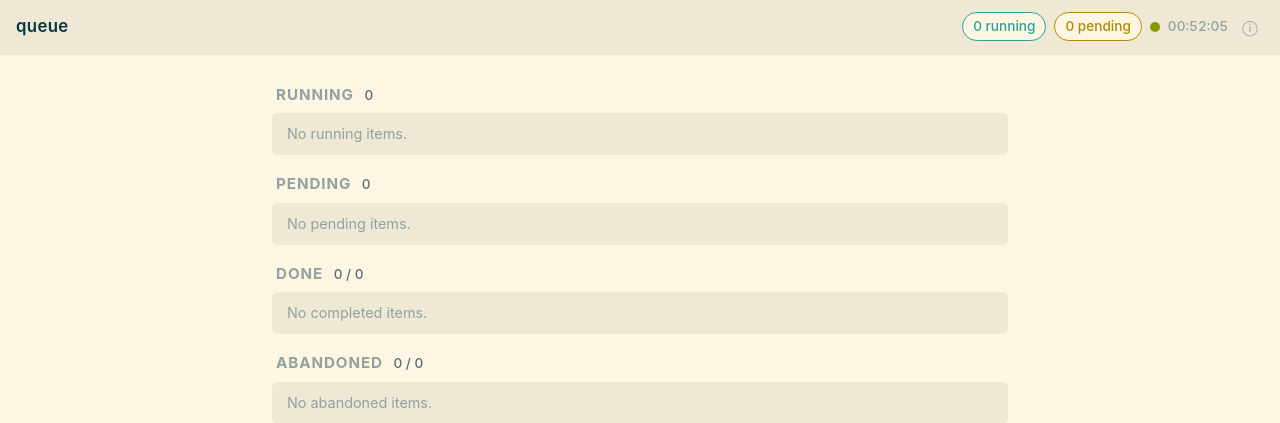
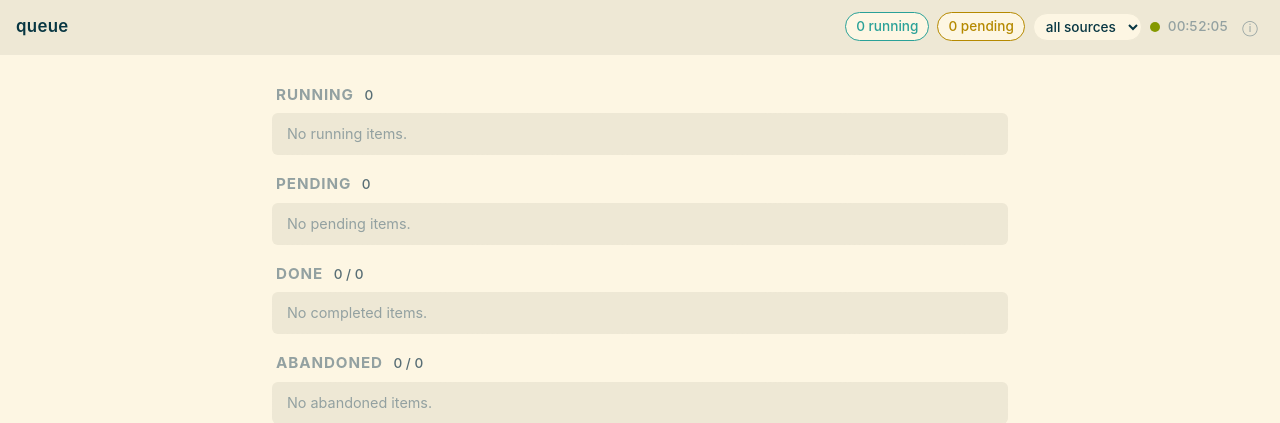
Before and after one commit to hndrewaall/claude-watch, a Flask app: page / in a window 1280 px wide. Shown: the top 423 px of the page. Run offline with Flask 3, Linux system fonts and the light colour scheme; some libraries are stand-ins or nearby versions.

Commit message:
queue-minisite: add source-filter dropdown fed by global distinct created_by
The topbar had no source-filter dropdown at all, so the operator saw
"no sources" — there was no global distinct-source query to feed one.

Add a `sources` list to the render payload: the distinct `created_by`
producers (main-loop, workload, ...) across EVERY queue item (all
sections), not a per-section facet. Render a topbar <select> from it
(server-side first paint + rebuilt each refresh tick so new producers
appear). Filtering is client-side via a `filtered-out` class; the
selected value survives the morphdom merge. Adds .sr-only + .source-filter
styling and test_source_filter.py covering the distinct/sorted/empty
contract on /api/queue and the home render.

```diff
--- a/queue-minisite/app.py
+++ b/queue-minisite/app.py
@@ -807,12 +807,33 @@ def _render_payload() -> dict[str, Any]:
     # "running"/"pending" for visibility.
     starting_count = sum(1 for r in running if r.get("is_starting"))
 
+    # Source filter universe — the distinct ``created_by`` values across
+    # EVERY item in the queue (running + pending + blocked + done +
+    # abandoned), NOT just the items in one visible section. ``created_by``
+    # is the "source" of a queue item: who enqueued it (`main-loop`,
+    # `workload`, or any future producer). The topbar source dropdown is
+    # populated from this so it lists every real producer regardless of
+    # which sections happen to be non-empty right now. Empty / missing
+    # ``created_by`` is dropped (renders as the implicit "all" option).
+    #
+    # Derived from the GLOBAL item list (not a per-section facet): the old
+    # dropdown showed nothing because no global distinct-source query
+    # existed to feed it.
+    sources = sorted(
+        {
+            (it.get("created_by") or "").strip()
+            for it in items
+            if isinstance(it, dict) and (it.get("created_by") or "").strip()
+        }
+    )
+
     return {
         "running": running,
         "blocked": blocked,
         "pending": pending,
         "done_recent": done_recent,
         "abandoned_recent": abandoned_recent,
+        "sources": sources,
         "totals": {
             "running": len(running),
             "blocked": len(blocked),
--- a/queue-minisite/static/refresh.js
+++ b/queue-minisite/static/refresh.js
@@ -65,6 +65,63 @@
       .replace(/</g, '&lt;')
       .replace(/>/g, '&gt;');
   }
+
+  // ---------------------------------------------------------------------
+  // Source filter — filters the visible queue cards by their producer
+  // (the queue item's `created_by`: `main-loop`, `workload`, …). The
+  // dropdown is populated from `state.sources`, the GLOBAL distinct
+  // `created_by` set computed server-side over EVERY queue item — NOT a
+  // per-section facet. Before this fix there was no source dropdown at
+  // all (it "showed nothing"); the fix adds one fed by real queue data.
+  //
+  // Filtering is purely client-side (show/hide cards via the `filtered-out`
+  // class) so it composes cleanly with the morphdom refresh: each tick
+  // rebuilds the cards + the dropdown options, then re-applies the active
+  // selection. The selected value survives the merge via onBeforeElUpdated.
+  // ---------------------------------------------------------------------
+  const SOURCE_FILTER_ID = 'source-filter';
+
+  function buildSourceFilterHTML(sources) {
+    const opts = ['<option value="">all sources</option>']
+      .concat((sources || []).map(
+        (s) => `<option value="${attr(s)}">${esc(s)}</option>`
+      ))
+      .join('');
+    return (
+      `<label class="source-filter-label" for="${SOURCE_FILTER_ID}">` +
+      `<span class="sr-only">Filter by source</span>` +
+      `<select id="${SOURCE_FILTER_ID}" class="source-filter" ` +
+        `aria-label="Filter queue items by source (created_by)" ` +
+        `title="Filter items by source (who enqueued them)">${opts}</select>` +
+      `</label>`
+    );
+  }
+
+  function getSourceFilterValue() {
+    const sel = document.getElementById(SOURCE_FILTER_ID);
+    return sel ? (sel.value || '') : '';
+  }
+
+  function applySourceFilter() {
+    const want = getSourceFilterValue();
+    const cards = document.querySelectorAll('#queue-root .item');
+    cards.forEach((card) => {
+      if (!want) {
+        card.classList.remove('filtered-out');
+        return;
+      }
+      const by = card.getAttribute('data-created-by') || '';
+      card.classList.toggle('filtered-out', by !== want);
+    });
+  }
+
+  // Delegated change handler — the <select> is rebuilt every tick, so we
+  // bind on document rather than the (replaceable) element itself.
+  document.addEventListener('change', (e) => {
+    if (e.target && e.target.id === SOURCE_FILTER_ID) {
+      applySourceFilter();
+    }
+  });
 
   // ---------------------------------------------------------------------
   // Section renderers — mirror templates/index.html block-for-block.
@@ -163,7 +220,7 @@
     }
 
     return (
-      `<article class="${cardClasses}" data-queue-id="${attr(it.id)}" data-queue-status="running" data-queue-starting="${startingFlag}" data-queue-summary="${attr(it.summary)}" data-queue-description="${attr(it.description)}" data-agent-id="${attr(owner.agent_id || '')}"${workloadAttr} ${logModeAttr}>` +
+      `<article class="${cardClasses}" data-queue-id="${attr(it.id)}" data-queue-status="running" data-created-by="${attr(it.created_by || '')}" data-queue-starting="${startingFlag}" data-queue-summary="${attr(it.summary)}" data-queue-description="${attr(it.description)}" data-agent-id="${attr(owner.agent_id || '')}"${workloadAttr} ${logModeAttr}>` +
       `<header class="item-head">${head}</header>` +
       `<p class="summary">${esc(it.summary)}</p>` +
       `<div class="age">${ageBlock}</div>` +
@@ -221,7 +278,7 @@
     }
 
     return (
-      `<article id="queue-${attr(it.id)}" class="item state-blocked" data-queue-id="${attr(it.id)}" data-queue-status="blocked" data-queue-summary="${attr(it.summary)}" data-queue-description="${attr(it.description)}">` +
+      `<article id="queue-${attr(it.id)}" class="item state-blocked" data-queue-id="${attr(it.id)}" data-queue-status="blocked" data-created-by="${attr(it.created_by || '')}" data-queue-summary="${attr(it.summary)}" data-queue-description="${attr(it.description)}">` +
       `<header class="item-head">${head}</header>` +
       `<p class="summary">${esc(it.summary)}</p>` +
       reasonHtml +
@@ -296,7 +353,7 @@
     }
 
     return (
-      `<article id="queue-${attr(it.id)}" class="${cardClasses}" draggable="true" data-queue-id="${attr(it.id)}" data-queue-status="pending" data-queue-summary="${attr(it.summary)}" title="Drag onto another item to set as dependency">` +
+      `<article id="queue-${attr(it.id)}" class="${cardClasses}" draggable="true" data-queue-id="${attr(it.id)}" data-queue-status="pending" data-created-by="${attr(it.created_by || '')}" data-queue-summary="${attr(it.summary)}" title="Drag onto another item to set as dependency">` +
       `<header class="item-head">${head}</header>` +
       `<p class="summary">${esc(it.summary)}</p>` +
       `<div class="age">${ageBlock}</div>` +
@@ -349,7 +406,7 @@
     }
 
     return (
-      `<article class="${cardClasses}" data-queue-id="${attr(it.id)}" data-queue-status="${attr(status)}" data-queue-summary="${attr(it.summary)}" data-queue-description="${attr(it.description)}" ${archiveAttr}>` +
+      `<article class="${cardClasses}" data-queue-id="${attr(it.id)}" data-queue-status="${attr(status)}" data-created-by="${attr(it.created_by || '')}" data-queue-summary="${attr(it.summary)}" data-queue-description="${attr(it.description)}" ${archiveAttr}>` +
       `<header class="item-head">${head}</header>` +
       `<p class="summary">${esc(it.summary)}</p>` +
       reasonHtml +
@@ -495,6 +552,14 @@
     if (orphanCount) {
       html += `<span class="count count-orphan" title="running items with no live owner">${esc(orphanCount)} orphan</span>`;
     }
+    // Source filter dropdown. MUST be rendered here too (not just in the
+    // Jinja template): mergeTopbarMeta rebuilds #topbar-meta every tick,
+    // so omitting it would let morphdom discard the server-rendered
+    // <select> on the first tick — the same class of bug as the dropped
+    // BLOCKED section (q-2026-05-20-db66). The selected value is
+    // preserved across the merge by onBeforeElUpdated. Options are
+    // rebuilt from state.sources (the global distinct created_by set).
+    html += buildSourceFilterHTML(state.sources || []);
     html += `<span class="dot ${errorTxt ? 'dot-err' : 'dot-ok'}" title="${errorTxt ? 'fetch error' : 'live'}"></span>`;
     const tsAttrs = fetchedAt
       ? ` data-local-time-iso="${attr(fetchedAt)}" data-local-time-fmt="time" data-local-time-tooltip`
@@ -570,6 +635,16 @@
     // Preserve focused input/textarea state — value + focus.
     if ((fromEl.tagName === 'INPUT' || fromEl.tagName === 'TEXTAREA') &&
         document.activeElement === fromEl) {
+      toEl.value = fromEl.value;
+    }
+
+    // Preserve the source-filter selection across the tick. The dropdown
+    // is rebuilt every refresh (options can change as new producers
+    // enqueue items), but the user's chosen value must persist. Copy the
+    // live value onto the freshly-built <select> BEFORE morphdom diffs
+    // them; if the previously-selected source is no longer an option,
+    // the assignment is a no-op and the select falls back to "all".
+    if (fromEl.tagName === 'SELECT' && fromEl.id === SOURCE_FILTER_ID) {
       toEl.value = fromEl.value;
     }
 
@@ -665,6 +740,11 @@
       mergeQueueRoot(j);
       mergeTopbarMeta(j);
 
+      // Re-apply the active source filter to the freshly-merged cards.
+      // New/changed cards default to visible; this hides any that don't
+      // match the current selection.
+      applySourceFilter();
+
       // Update the cache-age value inside the (skipped) info-dropdown so
       // it stays live without re-rendering the whole subtree.
       const cacheAgeEl = document.querySelector('.cache-age');
@@ -696,6 +776,9 @@
   window.__queueRefresh = {
     buildQueueDOM,
     buildTopbarMetaDOM,
+    buildSourceFilterHTML,
+    applySourceFilter,
+    getSourceFilterValue,
     mergeQueueRoot,
     mergeTopbarMeta,
     onBeforeElUpdated,
--- a/queue-minisite/static/style.css
+++ b/queue-minisite/static/style.css
@@ -146,6 +146,45 @@ main {
 .dot-ok  { background: var(--ok); }
 .dot-err { background: var(--critical); }
 
+/* ------- source filter dropdown (topbar) ------- */
+.source-filter-label {
+  display: inline-flex;
+  align-items: center;
+}
+.source-filter {
+  padding: 3px 8px;
+  border-radius: 999px;
+  background: var(--bg);
+  border: 1px solid var(--line);
+  color: var(--fg-emph);
+  font: inherit;
+  min-height: 28px;
+  cursor: pointer;
+}
+.source-filter:focus-visible {
+  outline: 2px solid var(--running);
+  outline-offset: 1px;
+}
+
+/* Visually-hidden but screen-reader-accessible (no prior .sr-only). */
+.sr-only {
+  position: absolute;
+  width: 1px;
+  height: 1px;
+  padding: 0;
+  margin: -1px;
+  overflow: hidden;
+  clip: rect(0, 0, 0, 0);
+  white-space: nowrap;
+  border: 0;
+}
+
+/* Cards hidden by the source filter. !important so it beats any state-*
+   display rule; the filter is a user-driven view toggle, not item state. */
+.item.filtered-out {
+  display: none !important;
+}
+
 .ts {
   font-variant-numeric: tabular-nums;
   color: var(--fg-mute);
--- a/queue-minisite/templates/index.html
+++ b/queue-minisite/templates/index.html
@@ -41,6 +41,15 @@
       {% if totals.blocked %}<span class="count count-blocked" title="items parked on an external blocker (human greenlight, third-party API, etc.) — NOT alert candidates">{{ totals.blocked }} blocked</span>{% endif %}
       <span class="count count-pending" title="pending items">{{ totals.pending }} pending</span>
       {% if orphan_count %}<span class="count count-orphan" title="running items with no live owner">{{ orphan_count }} orphan</span>{% endif %}
+      <label class="source-filter-label" for="source-filter">
+        <span class="sr-only">Filter by source</span>
+        <select id="source-filter" class="source-filter" aria-label="Filter queue items by source (created_by)" title="Filter items by source (who enqueued them)">
+          <option value="">all sources</option>
+          {% for s in sources %}
+            <option value="{{ s }}">{{ s }}</option>
+          {% endfor %}
+        </select>
+      </label>
       <span class="dot {% if error %}dot-err{% else %}dot-ok{% endif %}" title="{{ 'fetch error' if error else 'live' }}"></span>
       <span
         class="ts"
@@ -114,6 +123,7 @@
           class="item {% if is_starting and not is_workload %}state-starting{% else %}state-running{% endif %} drop-zone log-clickable {% if owner.alive == False and not is_starting and not is_workload %}orphan{% endif %}"
           data-queue-id="{{ it.id }}"
           data-queue-status="running"
+          data-created-by="{{ it.created_by }}"
           data-queue-starting="{{ '1' if (is_starting and not is_workload) else '0' }}"
           data-queue-summary="{{ it.summary }}"
           data-queue-description="{{ it.description }}"
@@ -193,6 +203,7 @@
           class="item state-blocked"
           data-queue-id="{{ it.id }}"
           data-queue-status="blocked"
+          data-created-by="{{ it.created_by }}"
           data-queue-summary="{{ it.summary }}"
           data-queue-description="{{ it.description }}">
           <header class="item-head">
@@ -238,6 +249,7 @@
           draggable="true"
           data-queue-id="{{ it.id }}"
           data-queue-status="pending"
+          data-created-by="{{ it.created_by }}"
           data-queue-summary="{{ it.summary }}"
           title="Drag onto another item to set as dependency">
           <header class="item-head">
@@ -316,6 +328,7 @@
           class="item state-done {% if it.has_archive %}log-clickable{% endif %}"
           data-queue-id="{{ it.id }}"
           data-queue-status="done"
+          data-created-by="{{ it.created_by }}"
           data-queue-summary="{{ it.summary }}"
           data-queue-description="{{ it.description }}"
           {% if it.has_archive %}data-log-mode="archive" tabindex="0" role="button" aria-label="View archived log for {{ it.id }}" title="Click to view archived log."{% endif %}>
@@ -354,6 +367,7 @@
           class="item state-abandoned {% if it.has_archive %}log-clickable{% endif %}"
           data-queue-id="{{ it.id }}"
           data-queue-status="abandoned"
+          data-created-by="{{ it.created_by }}"
           data-queue-summary="{{ it.summary }}"
           data-queue-description="{{ it.description }}"
           {% if it.has_archive %}data-log-mode="archive" tabindex="0" role="button" aria-label="View archived log for {{ it.id }}" title="Click to view archived log."{% endif %}>
```
Also changed, not shown: queue-minisite/test_source_filter.py (added, +141 -0 lines).
